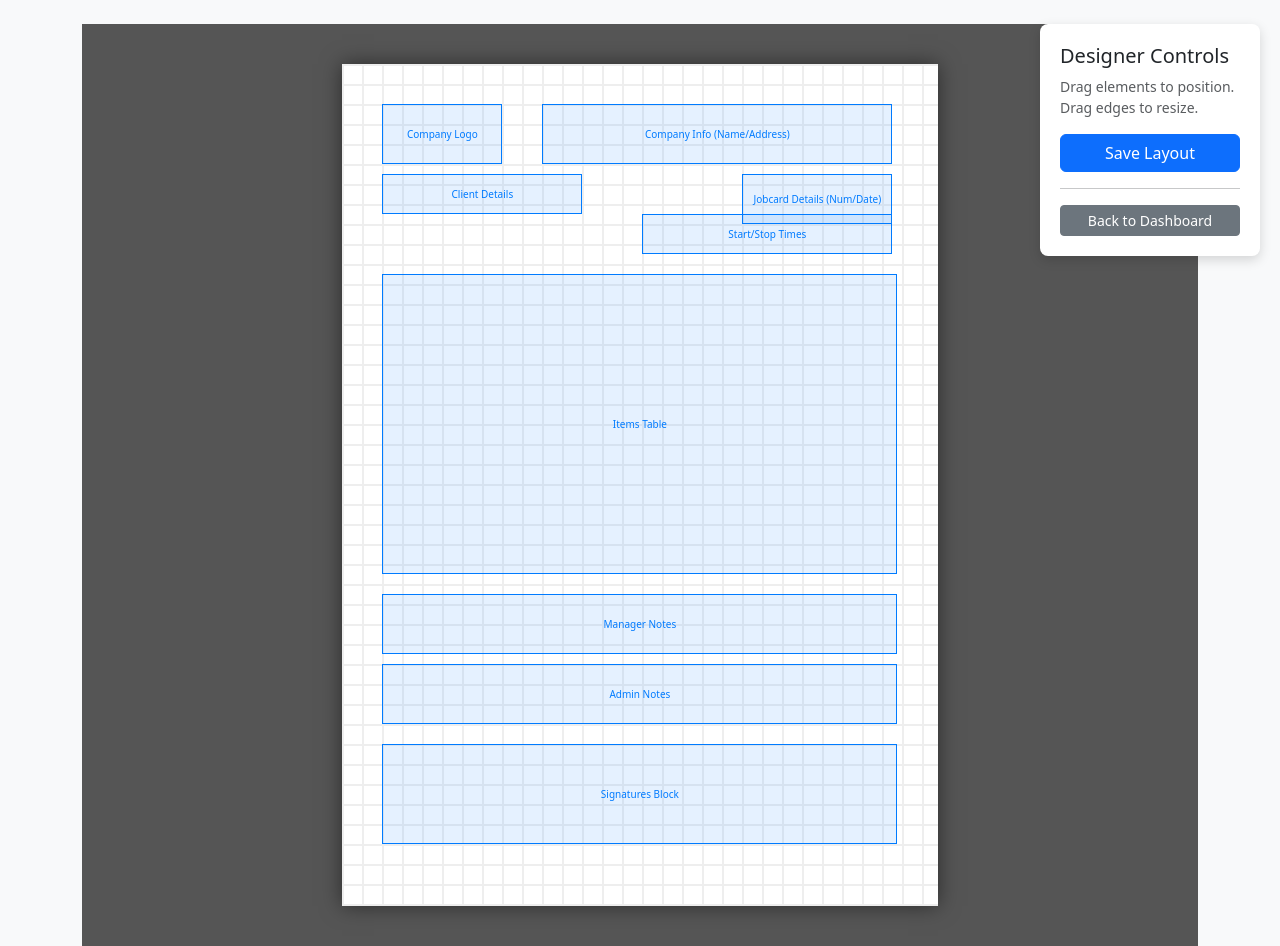
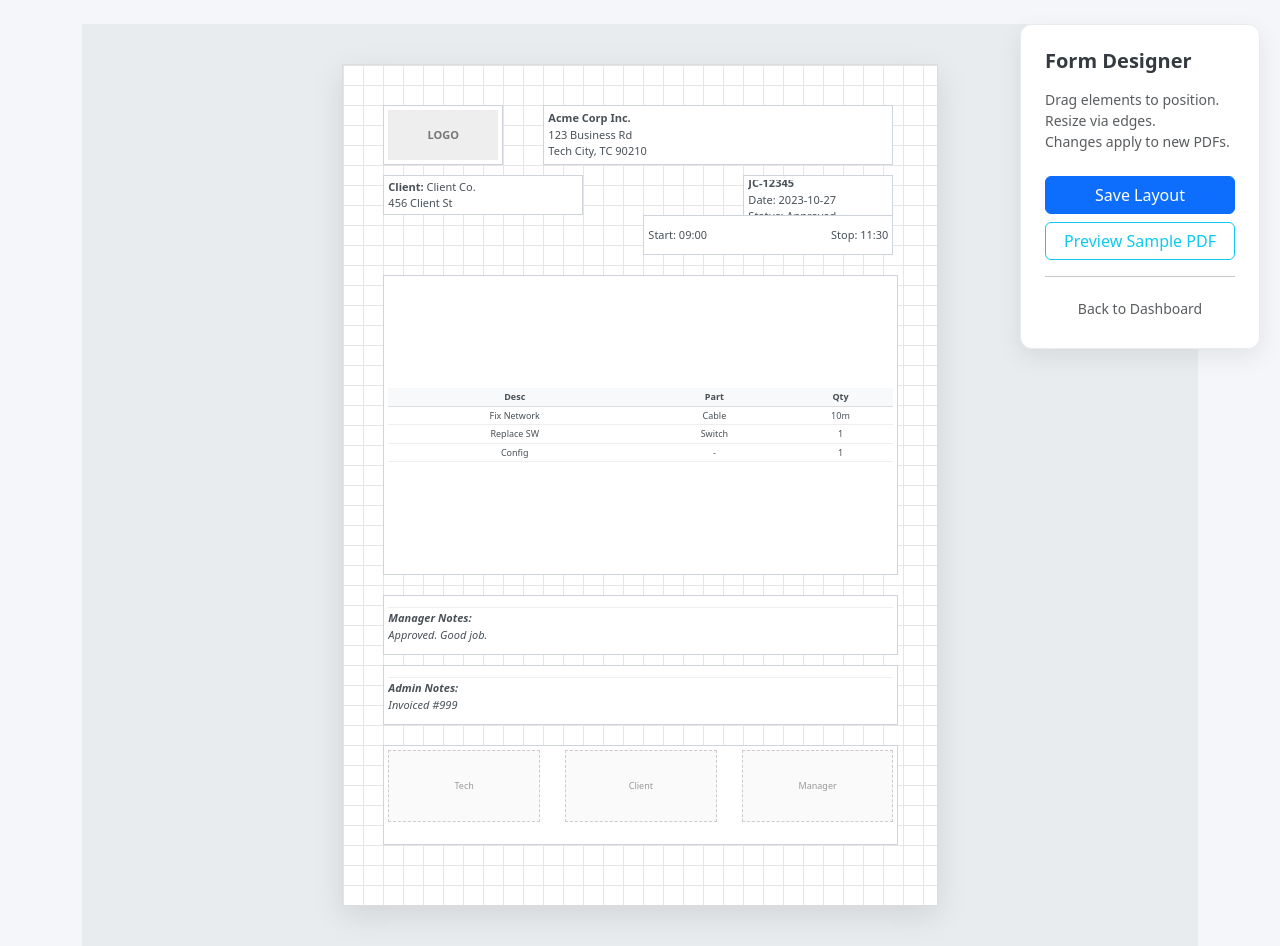
Before and after one commit to dillonkevin46-cloud/Jobcard-New, a Django app: page /manage/designer/ in a window 1280 px wide. Shown: the part 56-1002 px from the top of the page. Run offline with Django 5.2, Linux system fonts and the light colour scheme; the visitor is signed in with stand-in values (Sample User, id 1); data comes from the database, SQL or seed files in the repository; some libraries are stand-ins or nearby versions.

Commit message:
Implement Live PDF Preview and Mock Data for Form Designer
Co-authored-by: dillonkevin46-cloud <241133063+dillonkevin46-cloud@users.noreply.github.com>

```diff
--- a/jobcards/urls.py
+++ b/jobcards/urls.py
@@ -4,7 +4,7 @@ from .views import (
     CustomLoginView, DashboardView, JobcardCreateView, JobcardUpdateView,
     ManagerJobcardView, AdminJobcardView, UserListView, UserCreateView,
     CompanyCreateView, SettingsView, JobcardPDFView, JobcardAutosaveView,
-    FormDesignerView, SaveTemplateLayoutView
+    FormDesignerView, SaveTemplateLayoutView, PreviewPDFTemplateView
 )
 
 urlpatterns = [
@@ -23,4 +23,5 @@ urlpatterns = [
     path('pdf/<int:pk>/', JobcardPDFView.as_view(), name='jobcard_pdf'),
     path('manage/designer/', FormDesignerView.as_view(), name='form_designer'),
     path('manage/designer/save/', SaveTemplateLayoutView.as_view(), name='save_template_layout'),
+    path('manage/designer/preview/', PreviewPDFTemplateView.as_view(), name='preview_template_layout'),
 ]
--- a/jobcards/views.py
+++ b/jobcards/views.py
@@ -228,6 +228,176 @@ def generate_pdf_buffer(jobcard):
              try:
                 p.drawImage(jobcard.manager_signature.path, el.pos_x + (col_w*2) + 10, rl_y + 20, width=col_w-20, height=el.height-30, mask='auto', preserveAspectRatio=True)
              except: pass
+
+    p.showPage()
+    p.save()
+    buffer.seek(0)
+    return buffer
+
+def generate_dummy_pdf_buffer():
+    """
+    Generates a Dummy PDF for preview purposes using hardcoded data.
+    """
+    setup_default_template_elements() # Ensure elements exist
+    elements = {e.element_name: e for e in PDFTemplateElement.objects.all()}
+
+    buffer = io.BytesIO()
+    p = canvas.Canvas(buffer, pagesize=A4)
+    width, height = A4 # 595.27, 841.89 points
+
+    # 1. Draw Border
+    p.setStrokeColorRGB(0, 0, 0)
+    p.setLineWidth(1)
+    p.rect(20, 20, width - 40, height - 40)
+
+    # --- GLOBAL SETTINGS (Dummy) ---
+    settings_obj = GlobalSettings.objects.first() # Still use real settings if available for logo
+
+    # --- LOGO ---
+    if 'header_logo' in elements:
+        el = elements['header_logo']
+        if settings_obj and settings_obj.company_logo:
+            try:
+                rl_y = height - el.pos_y - el.height
+                p.drawImage(settings_obj.company_logo.path, el.pos_x, rl_y, width=el.width, height=el.height, preserveAspectRatio=True, mask='auto')
+            except Exception as e:
+                print(f"Logo error: {e}")
+        else:
+             # Draw Placeholder Logo
+             rl_y = height - el.pos_y - el.height
+             p.rect(el.pos_x, rl_y, el.width, el.height)
+             p.drawString(el.pos_x + 10, rl_y + 20, "LOGO HERE")
+
+    # --- COMPANY INFO ---
+    if 'company_info' in elements:
+        el = elements['company_info']
+        rl_y = height - el.pos_y - el.font_size
+        p.setFont("Helvetica-Bold", el.font_size + 2)
+        p.drawString(el.pos_x, rl_y, settings_obj.company_name if settings_obj else "Your Company Name")
+
+        p.setFont("Helvetica", el.font_size)
+        dummy_address = settings_obj.company_address if settings_obj else "123 Business Rd\nCity, Country\nPh: 555-0199"
+        lines = dummy_address.split('\n')
+        for i, line in enumerate(lines):
+            p.drawString(el.pos_x, rl_y - ((i+1) * (el.font_size + 2)), line)
+
+    # --- JOBCARD META ---
+    if 'jobcard_meta' in elements:
+        el = elements['jobcard_meta']
+        rl_y = height - el.pos_y - el.font_size
+        p.setFont("Helvetica-Bold", el.font_size)
+        p.drawString(el.pos_x, rl_y, "Jobcard No: JC-PREVIEW-123")
+        p.drawString(el.pos_x, rl_y - 12, "Date: 2023-10-27")
+        p.drawString(el.pos_x, rl_y - 24, "Status: Approved")
+        p.drawString(el.pos_x, rl_y - 36, "Category: Call Out")
+        p.drawString(el.pos_x, rl_y - 48, "Tech: John Doe")
+
+    # --- CLIENT DETAILS ---
+    if 'client_details' in elements:
+        el = elements['client_details']
+        rl_y = height - el.pos_y - el.font_size
+        p.setFont("Helvetica", el.font_size)
+        p.drawString(el.pos_x, rl_y, "Client: Acme Corp")
+        p.drawString(el.pos_x, rl_y - 12, "Address: 456 Client Lane, Industrial Park")
+
+    # --- START/STOP TIMES ---
+    if 'start_stop_times' in elements:
+        el = elements['start_stop_times']
+        rl_y = height - el.pos_y - el.font_size
+        p.setFont("Helvetica", el.font_size)
+        p.drawString(el.pos_x, rl_y, "Start: 2023-10-27 09:00")
+        p.drawString(el.pos_x + 120, rl_y, "Stop: 2023-10-27 11:30")
+
+    # --- ITEMS TABLE ---
+    if 'items_table' in elements:
+        el = elements['items_table']
+        rl_y = height - el.pos_y
+
+        # Draw Headers
+        p.setFont("Helvetica-Bold", el.font_size)
+        col1_w = el.width * 0.4
+        col2_w = el.width * 0.3
+        col3_w = el.width * 0.1
+        col4_w = el.width * 0.2
+
+        row_h = el.font_size + 8
+        current_y = rl_y - row_h
+
+        # Header BG
+        p.setFillColorRGB(0.9, 0.9, 0.9)
+        p.rect(el.pos_x, current_y, el.width, row_h, fill=1, stroke=1)
+        p.setFillColorRGB(0, 0, 0)
+
+        # Header Text
+        text_y = current_y + 5
+        p.drawString(el.pos_x + 5, text_y, "Description")
+        p.drawString(el.pos_x + col1_w + 5, text_y, "Parts Used")
+        p.drawString(el.pos_x + col1_w + col2_w + 5, text_y, "Qty")
+        p.drawString(el.pos_x + col1_w + col2_w + col3_w + 5, text_y, "Person Helped")
+
+        # Dummy Items
+        p.setFont("Helvetica", el.font_size)
+        dummy_items = [
+            ("Diagnosed network issue", "Cat6 Cable", "10m", "Jane Smith"),
+            ("Replaced Switch", "24-Port Switch", "1", "Jane Smith"),
+            ("Configured VLANs", "-", "1", "IT Manager"),
+        ]
+
+        for item in dummy_items:
+            current_y -= row_h
+            if current_y < 40: break
+
+            p.rect(el.pos_x, current_y, el.width, row_h, fill=0, stroke=1)
+            # Vertical lines
+            p.line(el.pos_x + col1_w, current_y, el.pos_x + col1_w, current_y + row_h)
+            p.line(el.pos_x + col1_w + col2_w, current_y, el.pos_x + col1_w + col2_w, current_y + row_h)
+            p.line(el.pos_x + col1_w + col2_w + col3_w, current_y, el.pos_x + col1_w + col2_w + col3_w, current_y + row_h)
+
+            text_y = current_y + 5
+            p.drawString(el.pos_x + 5, text_y, item[0])
+            p.drawString(el.pos_x + col1_w + 5, text_y, item[1])
+            p.drawString(el.pos_x + col1_w + col2_w + 5, text_y, item[2])
+            p.drawString(el.pos_x + col1_w + col2_w + col3_w + 5, text_y, item[3])
+
+    # --- MANAGER NOTES ---
+    if 'manager_notes' in elements:
+        el = elements['manager_notes']
+        rl_y = height - el.pos_y - el.font_size
+        p.setFont("Helvetica-Bold", el.font_size)
+        p.drawString(el.pos_x, rl_y, "Manager Notes:")
+        p.setFont("Helvetica", el.font_size)
+        p.drawString(el.pos_x, rl_y - 12, "Approved. Good work.")
+
+    # --- ADMIN NOTES ---
+    if 'admin_notes' in elements:
+        el = elements['admin_notes']
+        rl_y = height - el.pos_y - el.font_size
+        p.setFont("Helvetica-Bold", el.font_size)
+        p.drawString(el.pos_x, rl_y, "Admin Notes:")
+        p.setFont("Helvetica", el.font_size)
+        p.drawString(el.pos_x, rl_y - 12, "Invoiced #INV-999")
+
+    # --- SIGNATURES ---
+    if 'signatures' in elements:
+        el = elements['signatures']
+        rl_y = height - el.pos_y - el.height
+
+        col_w = el.width / 3
+
+        # Tech Sig
+        p.drawString(el.pos_x + 5, rl_y + 5, "Tech: John Doe")
+        p.rect(el.pos_x + 10, rl_y + 20, col_w-20, el.height-30) # Box for sig
+        p.drawString(el.pos_x + 20, rl_y + 40, "[Signature]")
+
+        # Client Sig
+        p.drawString(el.pos_x + col_w + 5, rl_y + 5, "Client: Jane Smith")
+        p.rect(el.pos_x + col_w + 10, rl_y + 20, col_w-20, el.height-30)
+        p.drawString(el.pos_x + col_w + 20, rl_y + 40, "[Signature]")
+
+        # Manager Sig
+        p.drawString(el.pos_x + (col_w*2) + 5, rl_y + 5, "Manager: Boss Man")
+        p.rect(el.pos_x + (col_w*2) + 10, rl_y + 20, col_w-20, el.height-30)
+        p.drawString(el.pos_x + (col_w*2) + 20, rl_y + 40, "[Signature]")
 
     p.showPage()
     p.save()
@@ -560,3 +730,17 @@ class SaveTemplateLayoutView(LoginRequiredMixin, UserPassesTestMixin, View):
             return JsonResponse({'status': 'success'})
         except Exception as e:
             return JsonResponse({'status': 'error', 'message': str(e)}, status=400)
+
+class PreviewPDFTemplateView(LoginRequiredMixin, UserPassesTestMixin, View):
+    def test_func(self):
+        return self.request.user.is_manager() or self.request.user.is_superuser
+
+    def get(self, request):
+        try:
+            buffer = generate_dummy_pdf_buffer()
+        except Exception as e:
+            return HttpResponse(f"Error generating Preview PDF: {e}", status=500)
+
+        response = HttpResponse(buffer, content_type='application/pdf')
+        response['Content-Disposition'] = 'inline; filename="jobcard_preview.pdf"' # Inline for preview
+        return response
--- a/templates/form_designer.html
+++ b/templates/form_designer.html
@@ -5,14 +5,16 @@
 <style>
     body {
         margin: 0;
+        background-color: #f4f6f9; /* SaaS light grey bg */
         overflow-x: hidden;
     }
+
     #designer-wrapper {
         display: flex;
         justify-content: center;
-        background-color: #555;
         padding: 40px;
-        min-height: calc(100vh - 56px); /* Adjust for navbar */
+        min-height: calc(100vh - 56px);
+        background-color: #e9ecef;
     }
 
     #page-canvas {
@@ -21,50 +23,96 @@
         height: 841.89px;
         background-color: white;
         position: relative;
-        box-shadow: 0 0 20px rgba(0,0,0,0.5);
-        /* Grid Pattern */
-        background-image: linear-gradient(#eee .1em, transparent .1em), linear-gradient(90deg, #eee .1em, transparent .1em);
+        box-shadow: 0 10px 30px rgba(0,0,0,0.1);
+        /* Professional Grid */
+        background-image:
+            linear-gradient(#e5e5e5 1px, transparent 1px),
+            linear-gradient(90deg, #e5e5e5 1px, transparent 1px);
         background-size: 20px 20px;
-        overflow: hidden; /* Ensure elements don't spill out visually */
+        border: 1px solid #dcdcdc;
+        overflow: hidden;
     }
 
     .draggable-element {
         position: absolute;
-        box-sizing: border-box; /* Include border in width/height */
-        border: 1px solid #007bff;
-        background-color: rgba(0, 123, 255, 0.1);
+        box-sizing: border-box;
+        border: 1px solid #ced4da; /* Subtle gray border */
+        background-color: #ffffff;
         cursor: grab;
         display: flex;
+        flex-direction: column;
         align-items: center;
         justify-content: center;
-        font-size: 10px;
-        color: #007bff;
+        font-size: 11px;
+        color: #495057;
         user-select: none;
-        touch-action: none; /* Required for Interact.js */
-        text-align: center;
+        touch-action: none;
         z-index: 10;
+        overflow: hidden;
+        padding: 4px;
+        transition: box-shadow 0.2s ease, border-color 0.2s ease;
+    }
+
+    .draggable-element:hover {
+        box-shadow: 0 4px 8px rgba(0,0,0,0.1);
+        border-color: #adb5bd;
+        z-index: 100;
     }
 
     .draggable-element:active {
         cursor: grabbing;
+        box-shadow: 0 6px 12px rgba(0,0,0,0.15);
     }
 
-    .draggable-element:hover {
-        background-color: rgba(0, 123, 255, 0.2);
-        z-index: 100;
-        outline: 1px dashed #0056b3;
+    /* Mock Content Styles */
+    .mock-content {
+        width: 100%;
+        height: 100%;
+        pointer-events: none; /* Let drag events pass through */
+        overflow: hidden;
+        display: flex;
+        align-items: center;
+        justify-content: center;
+        text-align: center;
+    }
+
+    .mock-table {
+        width: 100%;
+        border-collapse: collapse;
+        font-size: 9px;
+    }
+    .mock-table th { background: #f8f9fa; border-bottom: 1px solid #ddd; padding: 2px; }
+    .mock-table td { border-bottom: 1px solid #eee; padding: 2px; }
+
+    .mock-sig-box {
+        border: 1px dashed #ccc;
+        background: #fafafa;
+        width: 30%;
+        height: 80%;
+        display: flex;
+        align-items: center;
+        justify-content: center;
+        font-size: 9px;
+        color: #999;
     }
 
     #controls-panel {
         position: fixed;
         top: 80px;
         right: 20px;
-        width: 220px;
+        width: 240px;
         background: white;
-        padding: 20px;
-        border-radius: 8px;
-        box-shadow: 0 4px 12px rgba(0,0,0,0.15);
+        padding: 24px;
+        border-radius: 12px;
+        box-shadow: 0 8px 24px rgba(0,0,0,0.08);
         z-index: 1000;
+        border: 1px solid #e9ecef;
+    }
+
+    #controls-panel h5 {
+        font-weight: 600;
+        color: #343a40;
+        margin-bottom: 16px;
     }
 </style>
 <!-- Interact.js CDN -->
@@ -73,15 +121,25 @@
 
 {% block content %}
 <div id="controls-panel">
-    <h5>Designer Controls</h5>
-    <p class="small text-muted">
+    <h5>Form Designer</h5>
+    <p class="small text-muted mb-4">
         Drag elements to position.<br>
-        Drag edges to resize.
+        Resize via edges.<br>
+        Changes apply to new PDFs.
     </p>
-    <button id="save-layout-btn" class="btn btn-primary w-100">Save Layout</button>
-    <div id="save-status" class="mt-3 text-center fw-bold"></div>
-    <hr>
-    <a href="{% url 'dashboard' %}" class="btn btn-secondary btn-sm w-100">Back to Dashboard</a>
+
+    <div class="d-grid gap-2">
+        <button id="save-layout-btn" class="btn btn-primary">
+            <i class="bi bi-save"></i> Save Layout
+        </button>
+        <a href="{% url 'preview_template_layout' %}" target="_blank" class="btn btn-outline-info">
+            <i class="bi bi-eye"></i> Preview Sample PDF
+        </a>
+    </div>
+
+    <div id="save-status" class="mt-3 text-center fw-bold small"></div>
+    <hr class="my-3">
+    <a href="{% url 'dashboard' %}" class="btn btn-link btn-sm w-100 text-decoration-none text-muted">Back to Dashboard</a>
 </div>
 
 <div id="designer-wrapper">
@@ -93,7 +151,10 @@
              style="transform: translate({{ element.pos_x }}px, {{ element.pos_y }}px); width: {{ element.width }}px; height: {{ element.height }}px;"
              data-x="{{ element.pos_x }}"
              data-y="{{ element.pos_y }}">
-            {{ element.get_element_name_display }}
+             <div class="mock-content" id="mock-{{ element.element_name }}">
+                <!-- Content injected via JS -->
+                {{ element.get_element_name_display }}
+             </div>
         </div>
         {% endfor %}
     </div>
@@ -102,75 +163,116 @@
 
 {% block extra_js %}
 <script>
+    // --- Mock Data Injection ---
+    function injectMockData() {
+        const elements = document.querySelectorAll('.draggable-element');
+        elements.forEach(el => {
+            const name = el.getAttribute('data-name');
+            const container = el.querySelector('.mock-content');
+            if(!container) return;
+
+            let html = '';
+
+            switch(name) {
+                case 'header_logo':
+                    html = '<div style="background:#eee; width:100%; height:100%; display:flex; align-items:center; justify-content:center; color:#777; font-weight:bold;">LOGO</div>';
+                    break;
+                case 'company_info':
+                    html = '<div style="text-align:left; width:100%;"><strong>Acme Corp Inc.</strong><br>123 Business Rd<br>Tech City, TC 90210</div>';
+                    break;
+                case 'jobcard_meta':
+                    html = '<div style="text-align:left; width:100%;"><strong>JC-12345</strong><br>Date: 2023-10-27<br>Status: Approved</div>';
+                    break;
+                case 'client_details':
+                    html = '<div style="text-align:left; width:100%;"><strong>Client:</strong> Client Co.<br>456 Client St</div>';
+                    break;
+                case 'start_stop_times':
+                    html = '<div style="display:flex; justify-content:space-between; width:100%;"><span>Start: 09:00</span><span>Stop: 11:30</span></div>';
+                    break;
+                case 'items_table':
+                    html = `
+                        <table class="mock-table">
+                            <thead><tr><th>Desc</th><th>Part</th><th>Qty</th></tr></thead>
+                            <tbody>
+                                <tr><td>Fix Network</td><td>Cable</td><td>10m</td></tr>
+                                <tr><td>Replace SW</td><td>Switch</td><td>1</td></tr>
+                                <tr><td>Config</td><td>-</td><td>1</td></tr>
+                            </tbody>
+                        </table>
+                    `;
+                    break;
+                case 'manager_notes':
+                    html = '<div style="text-align:left; width:100%; font-style:italic; border-top:1px solid #eee; padding-top:2px;"><strong>Manager Notes:</strong><br>Approved. Good job.</div>';
+                    break;
+                case 'admin_notes':
+                    html = '<div style="text-align:left; width:100%; font-style:italic; border-top:1px solid #eee; padding-top:2px;"><strong>Admin Notes:</strong><br>Invoiced #999</div>';
+                    break;
+                case 'signatures':
+                    html = `
+                        <div style="display:flex; justify-content:space-between; width:100%; height:100%;">
+                            <div class="mock-sig-box">Tech</div>
+                            <div class="mock-sig-box">Client</div>
+                            <div class="mock-sig-box">Manager</div>
+                        </div>
+                    `;
+                    break;
+                default:
+                    html = `<strong>${el.innerText.trim()}</strong>`;
+            }
+            container.innerHTML = html;
+        });
+    }
+
+    // Run injection
+    injectMockData();
+
     // --- Interact.js Logic ---
-
     interact('.draggable-element')
     .draggable({
-        // enable inertial throwing
         inertia: true,
-        // keep the element within the area of it's parent
         modifiers: [
             interact.modifiers.restrictRect({
                 restriction: 'parent',
                 endOnly: true
             })
         ],
-        // enable autoScroll
         autoScroll: true,
-
-        listeners: {
-            move: dragMoveListener,
-        }
+        listeners: { move: dragMoveListener }
     })
     .resizable({
-        // resize from all edges and corners
         edges: { left: true, right: true, bottom: true, top: true },
-
         listeners: {
             move: function (event) {
-                var target = event.target
-                var x = (parseFloat(target.getAttribute('data-x')) || 0)
-                var y = (parseFloat(target.getAttribute('data-y')) || 0)
+                var target = event.target;
+                var x = (parseFloat(target.getAttribute('data-x')) || 0);
+                var y = (parseFloat(target.getAttribute('data-y')) || 0);
 
-                // update the element's style
-                target.style.width = event.rect.width + 'px'
-                target.style.height = event.rect.height + 'px'
+                target.style.width = event.rect.width + 'px';
+                target.style.height = event.rect.height + 'px';
 
-                // translate when resizing from top or left edges
-                x += event.deltaRect.left
-                y += event.deltaRect.top
+                x += event.deltaRect.left;
+                y += event.deltaRect.top;
 
-                target.style.transform = 'translate(' + x + 'px, ' + y + 'px)'
-
-                target.setAttribute('data-x', x)
-                target.setAttribute('data-y', y)
+                target.style.transform = 'translate(' + x + 'px, ' + y + 'px)';
+                target.setAttribute('data-x', x);
+                target.setAttribute('data-y', y);
             }
         },
         modifiers: [
-            // keep the edges inside the parent
-            interact.modifiers.restrictEdges({
-                outer: 'parent'
-            }),
-            // minimum size
-            interact.modifiers.restrictSize({
-                min: { width: 50, height: 30 }
-            })
+            interact.modifiers.restrictEdges({ outer: 'parent' }),
+            interact.modifiers.restrictSize({ min: { width: 50, height: 30 } })
         ],
         inertia: true
     });
 
     function dragMoveListener (event) {
-        var target = event.target
-        // keep the dragged position in the data-x/data-y attributes
-        var x = (parseFloat(target.getAttribute('data-x')) || 0) + event.dx
-        var y = (parseFloat(target.getAttribute('data-y')) || 0) + event.dy
+        var target = event.target;
+        var x = (parseFloat(target.getAttribute('data-x')) || 0) + event.dx;
+        var y = (parseFloat(target.getAttribute('data-y')) || 0) + event.dy;
 
-        // translate the element
-        target.style.transform = 'translate(' + x + 'px, ' + y + 'px)'
-
-        // update the posiion attributes
-        target.setAttribute('data-x', x)
-        target.setAttribute('data-y', y)
+        target.style.transform = 'translate(' + x + 'px, ' + y + 'px)';
+        target.setAttribute('data-x', x);
+        target.setAttribute('data-y', y);
     }
 
     // --- Save Logic ---
@@ -178,34 +280,25 @@
     const statusDiv = document.getElementById('save-status');
 
     saveBtn.addEventListener('click', function() {
-        // Collect data
         const elements = document.querySelectorAll('.draggable-element');
         const payload = [];
 
         elements.forEach(el => {
-            // Get transform coordinates
             const x = parseFloat(el.getAttribute('data-x'));
             const y = parseFloat(el.getAttribute('data-y'));
-            // Get computed width/height
-            // We want the style width/height (relative to container scale if any, but here 1:1)
             const width = parseFloat(el.style.width);
             const height = parseFloat(el.style.height);
 
             payload.push({
                 name: el.getAttribute('data-name'),
-                x: x,
-                y: y,
-                width: width,
-                height: height
+                x: x, y: y, width: width, height: height
             });
         });
 
-        // UI Feedback
         saveBtn.disabled = true;
-        saveBtn.innerText = "Saving...";
+        saveBtn.innerHTML = '<span class="spinner-border spinner-border-sm" role="status" aria-hidden="true"></span> Saving...';
         statusDiv.innerText = "";
 
-        // POST Request
         fetch("{% url 'save_template_layout' %}", {
             method: 'POST',
             headers: {
@@ -217,7 +310,7 @@
         .then(response => response.json())
         .then(data => {
             saveBtn.disabled = false;
-            saveBtn.innerText = "Save Layout";
+            saveBtn.innerHTML = '<i class="bi bi-save"></i> Save Layout';
 
             if (data.status === 'success') {
                 statusDiv.innerText = "Saved Successfully!";
@@ -231,8 +324,8 @@
         .catch(error => {
             console.error('Error:', error);
             saveBtn.disabled = false;
-            saveBtn.innerText = "Save Layout";
-            statusDiv.innerText = "Network/Server Error";
+            saveBtn.innerHTML = '<i class="bi bi-save"></i> Save Layout';
+            statusDiv.innerText = "Network Error";
             statusDiv.className = "mt-3 text-center fw-bold text-danger";
         });
     });
```
